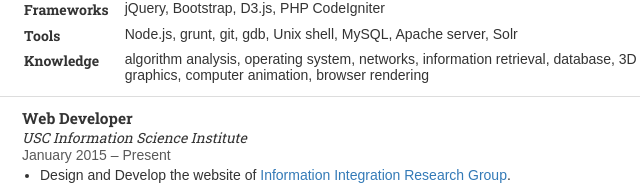
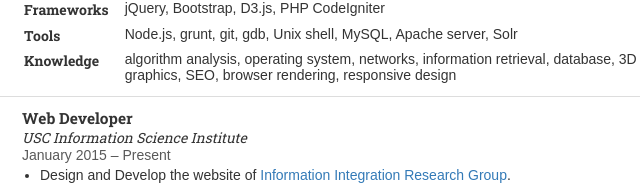
Before and after one commit to haohany/haohany.github.io, a website: page src/resume.html in a window 1280 px wide. Shown: the part 294-483 px from the top of the page, 366-1006 px from the left. Drawn offline with nearby package versions, Linux system fonts and the light colour scheme; files that its build step writes are made by us from their sources.

Commit message:
update resume

```diff
--- a/src/resume.html
+++ b/src/resume.html
@@ -55,7 +55,7 @@
 					<td>Node.js, grunt, git, gdb, Unix shell, MySQL, Apache server, Solr</td>
 				<tr>
 					<td>Knowledge</td>
-					<td>algorithm analysis, operating system, networks, information retrieval, database, 3D graphics, computer animation, browser rendering</td>
+					<td>algorithm analysis, operating system, networks, information retrieval, database, 3D graphics, SEO, browser rendering, responsive design</td>
 				</tr>
 			</table>
 		</div>
```
Also changed, not shown: resume.html (+1 -1 lines).
